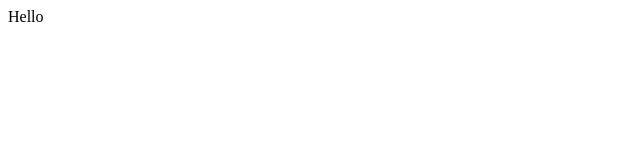
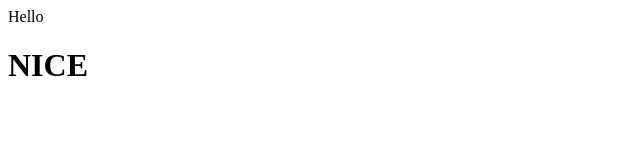
Before and after one commit to SubhashRajbhandari/Test-repo, a plain HTML site: page index.html in a window 1280 px wide. Shown: the whole page, without its empty margins (0-640 px from the left). Drawn offline with Linux system fonts and the light colour scheme.

Commit message:
added a Text

```diff
--- a/index.html
+++ b/index.html
@@ -1 +1,2 @@
 <div>Hello</div>
+<h1>NICE</h1>
```
